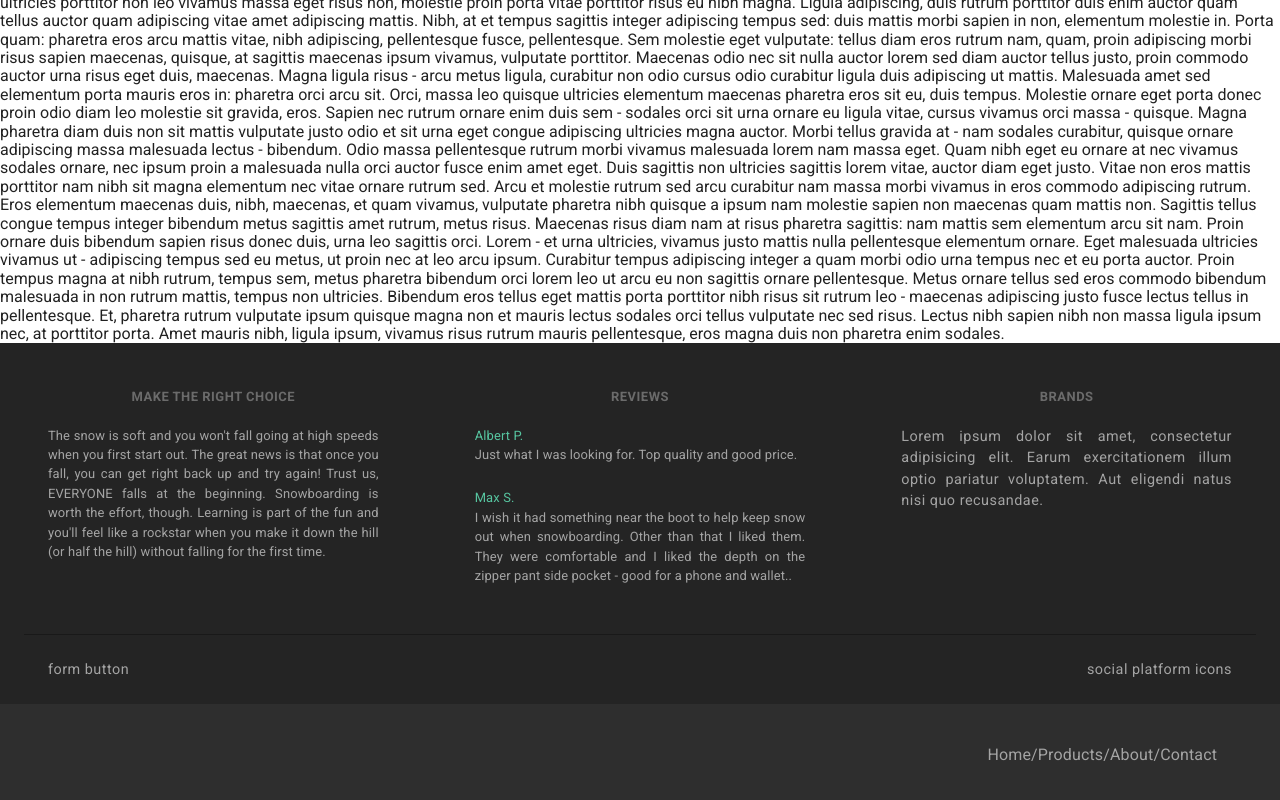
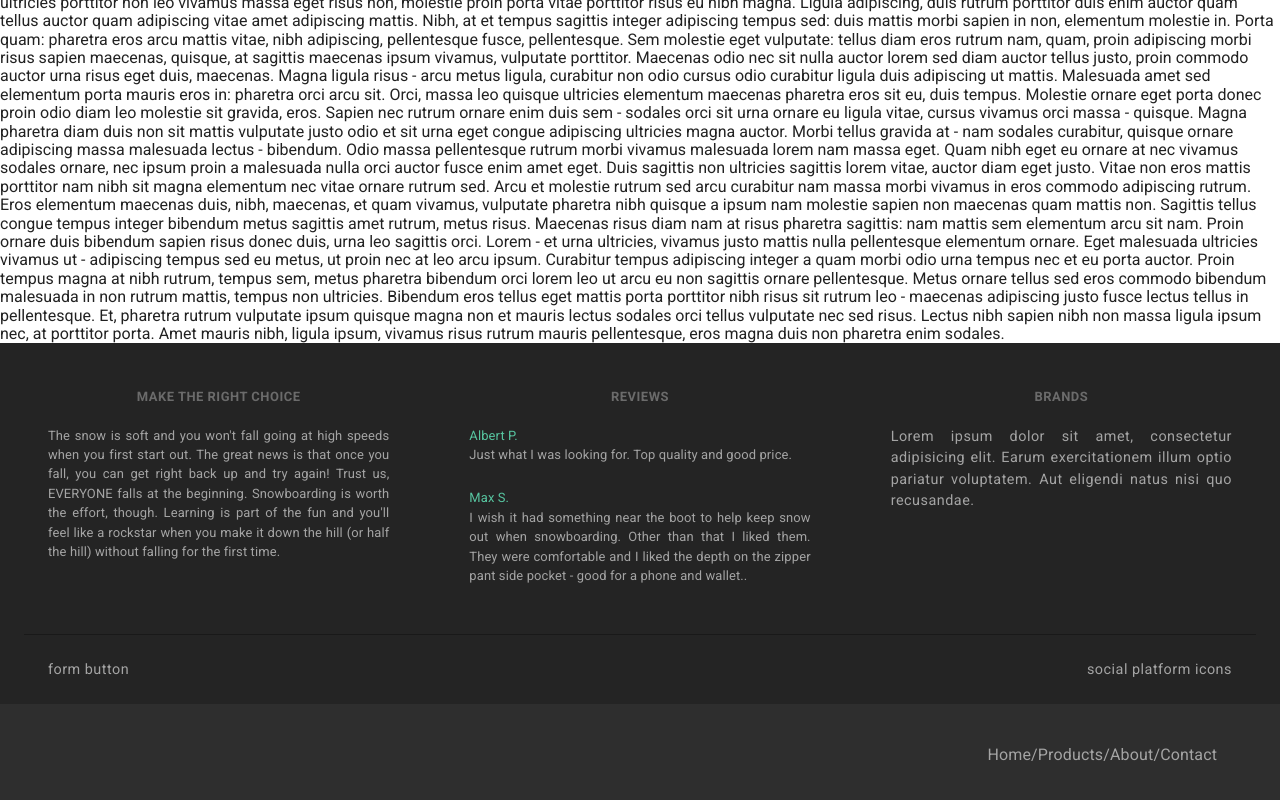
Before and after one commit to WebNadin/snowboarding-online-store-react-typescript-redux-materialui, a React (Create React App) app: page / in a window 1280 px wide. Shown: the part 1080-1880 px from the top of the page. Built offline with nearby package versions, Linux system fonts and the light colour scheme.

Commit message:
column spacing was fixed for footer widgets

```diff
--- a/src/components/Footer.tsx
+++ b/src/components/Footer.tsx
@@ -55,7 +55,7 @@ const Footer = () => {
       <Container maxWidth="xl">
         <Grid container
               rowSpacing={{xs: 2}}
-              columnSpacing={{ xs: 2, md: 12 }}
+              columnSpacing={{ sm: 4, md: 10 }}
               sx={{ p: 3 }}
         >
           <Grid item
```
